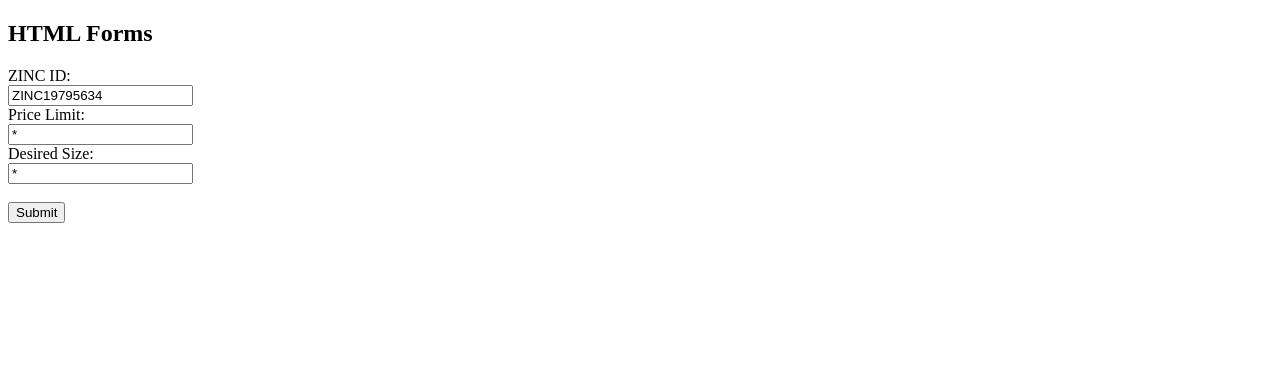
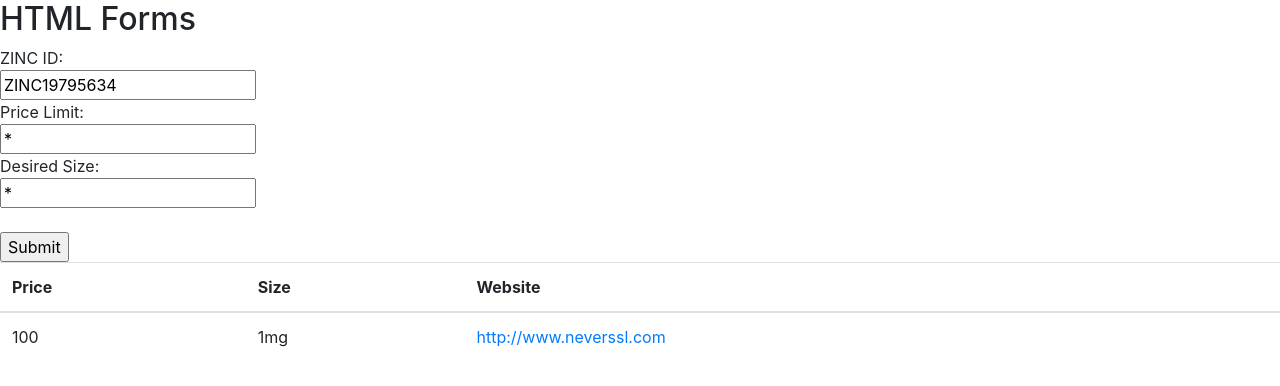
Before and after one commit to DnlRKorn/zincout, a plain HTML site: page static/index.html in a window 1280 px wide. Drawn offline with nearby package versions, Linux system fonts and the light colour scheme.

Commit message:
Update index.html

```diff
--- a/static/index.html
+++ b/static/index.html
@@ -1,6 +1,7 @@
 <!DOCTYPE html>
 <html>
 <body>
+<link rel="stylesheet" href="https://stackpath.bootstrapcdn.com/bootstrap/4.3.1/css/bootstrap.min.css" integrity="sha384-ggOyR0iXCbMQv3Xipma34MD+dH/1fQ784/j6cY/iJTQUOhcWr7x9JvoRxT2MZw1T" crossorigin="anonymous">
 
 <h2>HTML Forms</h2>
 
@@ -16,7 +17,21 @@
   <br><br>
   <input type="submit" value="Submit">
 </form>
-<script src="https://ajax.googleapis.com/ajax/libs/jquery/3.4.1/jquery.min.js"></script>
+<table id="myTable" class="table">
+  <thead>
+    <tr>
+      <th scope="col">Price</th>
+      <th scope="col">Size</th>
+      <th scope="col">Website</th>
+    </tr>
+  </thead>
+  <tbody id="table_body">
+  </tbody>
+</table>
+
+    <script src="https://code.jquery.com/jquery-3.3.1.slim.min.js" integrity="sha384-q8i/X+965DzO0rT7abK41JStQIAqVgRVzpbzo5smXKp4YfRvH+8abtTE1Pi6jizo" crossorigin="anonymous"></script>
+    <script src="https://cdnjs.cloudflare.com/ajax/libs/popper.js/1.14.7/umd/popper.min.js" integrity="sha384-UO2eT0CpHqdSJQ6hJty5KVphtPhzWj9WO1clHTMGa3JDZwrnQq4sF86dIHNDz0W1" crossorigin="anonymous"></script>
+    <script src="https://stackpath.bootstrapcdn.com/bootstrap/4.3.1/js/bootstrap.min.js" integrity="sha384-JjSmVgyd0p3pXB1rRibZUAYoIIy6OrQ6VrjIEaFf/nJGzIxFDsf4x0xIM+B07jRM" crossorigin="anonymous"></script>
 <script>
 $("#idForm").submit(function(e) {
     alert("HI");
@@ -41,6 +56,14 @@ $("#idForm").submit(function(e) {
 
 
 });
+function addRow(price,size,url){
+	$('#table_body').append('<tr><td>'+price+'</td><td>'+size+'</td><td><a href="'+url+'">'+url+'</a></td></tr>');
+}
+function clearTable(){
+	$('#table_body').empty();
+}
+addRow('100','1mg','http://www.neverssl.com');
+//clearTable();
 </script>
 
 </body>
```
